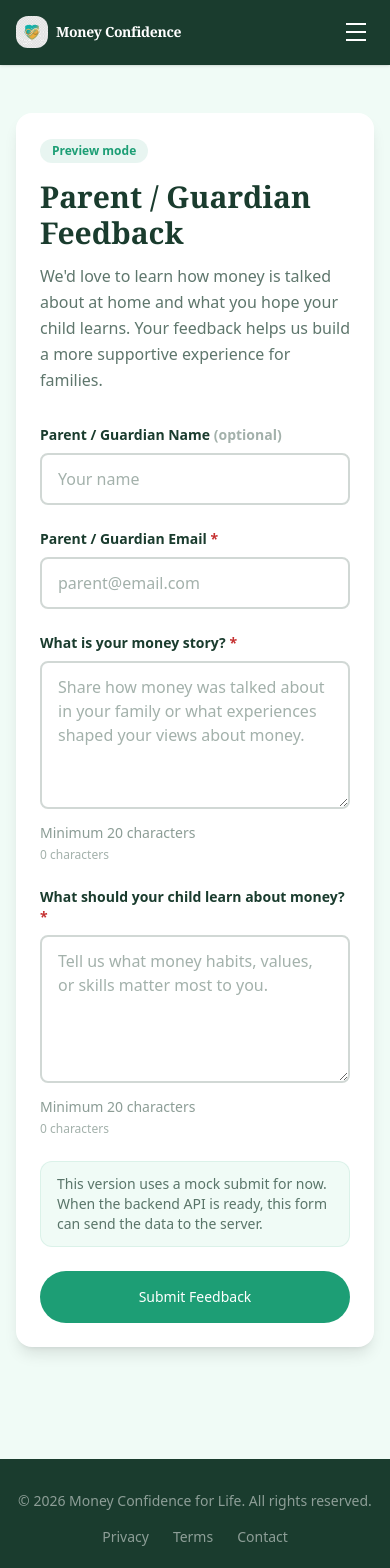
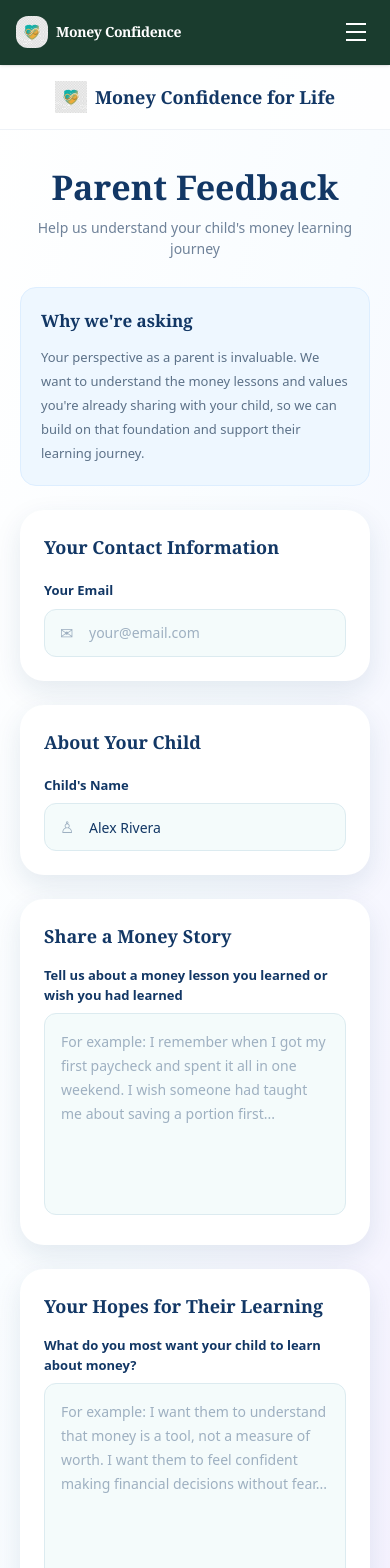
Before and after one commit to mahima-bcit/MCFL, a React (Vite) app in the folder Frontend/: page /parent-feedback in a window 390 px wide. Shown: the top 1568 px of the page. Built offline with nearby package versions, Linux system fonts and the light colour scheme.

Commit message:
parent-feedback-form

```diff
--- a/Frontend/src/pages/ParentFeedback.tsx
+++ b/Frontend/src/pages/ParentFeedback.tsx
@@ -1,284 +1,201 @@
 import { useState } from "react";
 import type { FormEvent } from "react";
 import { useParams } from "react-router-dom";
-import Button from "../components/ui/Button";
 
 type ParentFeedbackFormData = {
-  parentName: string;
   parentEmail: string;
+  childName: string;
   moneyStory: string;
   whatChildShouldLearn: string;
 };
 
-type ParentFeedbackErrors = Partial<Record<keyof ParentFeedbackFormData, string>>;
-
 const initialFormData: ParentFeedbackFormData = {
-  parentName: "",
   parentEmail: "",
+  childName: "Alex Rivera",
   moneyStory: "",
   whatChildShouldLearn: "",
 };
 
-function validateForm(data: ParentFeedbackFormData) {
-  const errors: ParentFeedbackErrors = {};
-
-  if (!data.parentEmail.trim()) {
-    errors.parentEmail = "Email is required.";
-  } else if (!/^\S+@\S+\.\S+$/.test(data.parentEmail)) {
-    errors.parentEmail = "Please enter a valid email address.";
-  }
-
-  if (!data.moneyStory.trim()) {
-    errors.moneyStory = "Please share your money story.";
-  } else if (data.moneyStory.trim().length < 20) {
-    errors.moneyStory = "Please write at least 20 characters.";
-  }
-
-  if (!data.whatChildShouldLearn.trim()) {
-    errors.whatChildShouldLearn = "Please tell us what your child should learn.";
-  } else if (data.whatChildShouldLearn.trim().length < 20) {
-    errors.whatChildShouldLearn = "Please write at least 20 characters.";
-  }
-
-  return errors;
-}
-
 export default function ParentFeedback() {
   const { token } = useParams();
-  const [formData, setFormData] = useState<ParentFeedbackFormData>(initialFormData);
-  const [errors, setErrors] = useState<ParentFeedbackErrors>({});
+  const [formData, setFormData] = useState(initialFormData);
   const [isSubmitting, setIsSubmitting] = useState(false);
-  const [isSubmitted, setIsSubmitted] = useState(false);
 
-  const handleChange = (
-    field: keyof ParentFeedbackFormData,
-    value: string,
-  ) => {
+  const handleChange = (field: keyof ParentFeedbackFormData, value: string) => {
     setFormData((current) => ({
       ...current,
       [field]: value,
     }));
-
-    setErrors((current) => {
-      if (!current[field]) {
-        return current;
-      }
-
-      const nextErrors = { ...current };
-      delete nextErrors[field];
-      return nextErrors;
-    });
   };
 
   const handleSubmit = async (event: FormEvent<HTMLFormElement>) => {
     event.preventDefault();
-
-    const validationErrors = validateForm(formData);
-    setErrors(validationErrors);
-
-    if (Object.keys(validationErrors).length > 0) {
-      return;
-    }
-
     setIsSubmitting(true);
-
-    await new Promise((resolve) => setTimeout(resolve, 900));
 
     console.log("Parent feedback submitted:", {
       token: token ?? null,
       ...formData,
     });
 
+    await new Promise((resolve) => setTimeout(resolve, 700));
     setIsSubmitting(false);
-    setIsSubmitted(true);
-  };
-
-  const handleSubmitAnotherResponse = () => {
-    setFormData(initialFormData);
-    setErrors({});
-    setIsSubmitted(false);
   };
 
   return (
-    <main>
-      <section className="px-4 py-12 md:py-16">
-        <div className="max-w-3xl mx-auto animate-fade-up">
-          <div className="bg-white rounded-2xl shadow-lg p-6 md:p-8">
-            <div className="mb-8">
-              <span className="inline-flex items-center rounded-full bg-primary/10 text-primary text-xs font-semibold px-3 py-1 mb-4">
-                {token ? "Invitation link detected" : "Preview mode"}
+    <main className="min-h-screen bg-gradient-to-br from-white via-[#f8fcff] to-[#f5f2ff] text-[#123765]">
+      <header className="border-b border-[#eef2f7] bg-white/80">
+        <div className="mx-auto flex h-16 max-w-[640px] items-center justify-center px-5">
+          <a href="/" className="flex items-center gap-2">
+            <img
+              src="/logo.png"
+              alt="Money Confidence for Life"
+              className="h-8 w-8"
+            />
+            <span className="font-display text-[18px] font-bold text-[#123765]">
+              Money Confidence for Life
             </span>
+          </a>
+        </div>
+      </header>
 
-              <h1 className="font-display text-3xl md:text-4xl font-bold text-nav mb-3">
-                Parent / Guardian Feedback
+      <section className="mx-auto max-w-[640px] px-5 pb-12 pt-9">
+        <div className="mb-7 text-center">
+          <h1 className="font-display text-[34px] font-bold leading-tight text-[#123765]">
+            Parent Feedback
           </h1>
-
-              <p className="text-nav/70 leading-relaxed">
-                We&apos;d love to learn how money is talked about at home and what
-                you hope your child learns. Your feedback helps us build a more
-                supportive experience for families.
+          <p className="mt-2 text-[14px] text-[#6f8299]">
+            Help us understand your child&apos;s money learning journey
           </p>
         </div>
 
-            {isSubmitted ? (
-              <div className="rounded-2xl border border-primary/20 bg-mint p-6 md:p-8 animate-fade-in">
-                <h2 className="font-display text-2xl font-bold text-nav mb-3">
-                  Thank you for sharing your feedback.
+        <form onSubmit={handleSubmit} className="space-y-6">
+          <div className="rounded-2xl border border-[#ddeeff] bg-[#eef7ff] p-5">
+            <h2 className="mb-3 font-display text-[17px] font-bold text-[#123765]">
+              Why we&apos;re asking
             </h2>
-                <p className="text-nav/70 leading-relaxed mb-6">
-                  Your input will help us support young people as they build
-                  money confidence for real life.
+            <p className="text-[13px] leading-6 text-[#5c7188]">
+              Your perspective as a parent is invaluable. We want to understand
+              the money lessons and values you&apos;re already sharing with your
+              child, so we can build on that foundation and support their
+              learning journey.
             </p>
-
-                <div className="flex flex-col sm:flex-row gap-3">
-                  <Button
-                    type="button"
-                    variant="primary"
-                    onClick={handleSubmitAnotherResponse}
-                    className="w-full sm:w-auto justify-center"
-                  >
-                    Submit another response
-                  </Button>
-                  <Button
-                    type="button"
-                    variant="outline"
-                    onClick={() => window.location.assign("/")}
-                    className="w-full sm:w-auto justify-center"
-                  >
-                    Back to home
-                  </Button>
-                </div>
-              </div>
-            ) : (
-              <form onSubmit={handleSubmit} className="space-y-6">
-                <div>
-                  <label
-                    htmlFor="parentName"
-                    className="block text-sm font-semibold text-nav mb-2"
-                  >
-                    Parent / Guardian Name <span className="text-nav/40">(optional)</span>
-                  </label>
-                  <input
-                    id="parentName"
-                    type="text"
-                    value={formData.parentName}
-                    onChange={(event) => handleChange("parentName", event.target.value)}
-                    placeholder="Your name"
-                    disabled={isSubmitting}
-                    className="w-full px-4 py-3 rounded-lg border-2 border-nav/20 text-nav placeholder-nav/40 focus:outline-none focus:border-primary transition-colors disabled:opacity-60"
-                  />
           </div>
 
-                <div>
+          <div className="rounded-3xl bg-white p-6 shadow-[0_10px_28px_rgba(18,55,101,0.10)]">
+            <h2 className="mb-5 font-display text-[18px] font-bold text-[#123765]">
+              Your Contact Information
+            </h2>
+
             <label
               htmlFor="parentEmail"
-                    className="block text-sm font-semibold text-nav mb-2"
+              className="mb-2 block text-[13px] font-bold text-[#123765]"
             >
-                    Parent / Guardian Email <span className="text-error">*</span>
+              Your Email
             </label>
+
+            <div className="relative">
+              <span className="absolute left-4 top-1/2 -translate-y-1/2 text-[#9eb0c1]">
+                ✉
+              </span>
               <input
                 id="parentEmail"
                 type="email"
                 value={formData.parentEmail}
-                    onChange={(event) => handleChange("parentEmail", event.target.value)}
-                    placeholder="parent@email.com"
-                    disabled={isSubmitting}
-                    className={`w-full px-4 py-3 rounded-lg border-2 text-nav placeholder-nav/40 focus:outline-none transition-colors disabled:opacity-60 ${
-                      errors.parentEmail
-                        ? "border-error focus:border-error"
-                        : "border-nav/20 focus:border-primary"
-                    }`}
+                onChange={(event) =>
+                  handleChange("parentEmail", event.target.value)
+                }
+                placeholder="your@email.com"
+                className="h-12 w-full rounded-xl border border-[#dcebf0] bg-[#f4fbfb] pl-11 pr-4 text-[14px] text-[#123765] outline-none placeholder:text-[#9eb0c1] focus:border-[#2f7df4]"
               />
-                  {errors.parentEmail ? (
-                    <p className="mt-2 text-sm text-error">{errors.parentEmail}</p>
-                  ) : null}
-                </div>
-
-                <div>
-                  <label
-                    htmlFor="moneyStory"
-                    className="block text-sm font-semibold text-nav mb-2"
-                  >
-                    What is your money story? <span className="text-error">*</span>
-                  </label>
-                  <textarea
-                    id="moneyStory"
-                    rows={5}
-                    value={formData.moneyStory}
-                    onChange={(event) => handleChange("moneyStory", event.target.value)}
-                    placeholder="Share how money was talked about in your family or what experiences shaped your views about money."
-                    disabled={isSubmitting}
-                    className={`w-full px-4 py-3 rounded-lg border-2 text-nav placeholder-nav/40 focus:outline-none transition-colors resize-y disabled:opacity-60 ${
-                      errors.moneyStory
-                        ? "border-error focus:border-error"
-                        : "border-nav/20 focus:border-primary"
-                    }`}
-                  />
-                  <div className="mt-2 flex flex-col items-start gap-1 sm:flex-row sm:items-center sm:justify-between sm:gap-4">
-                    {errors.moneyStory ? (
-                      <p className="text-sm text-error">{errors.moneyStory}</p>
-                    ) : (
-                      <p className="text-sm text-nav/50">Minimum 20 characters</p>
-                    )}
-                    <span className="text-xs text-nav/40">
-                      {formData.moneyStory.trim().length} characters
-                    </span>
             </div>
           </div>
 
-                <div>
+          <div className="rounded-3xl bg-white p-6 shadow-[0_10px_28px_rgba(18,55,101,0.10)]">
+            <h2 className="mb-5 font-display text-[18px] font-bold text-[#123765]">
+              About Your Child
+            </h2>
+
+            <label
+              htmlFor="childName"
+              className="mb-2 block text-[13px] font-bold text-[#123765]"
+            >
+              Child&apos;s Name
+            </label>
+
+            <div className="relative">
+              <span className="absolute left-4 top-1/2 -translate-y-1/2 text-[#9eb0c1]">
+                ♙
+              </span>
+              <input
+                id="childName"
+                type="text"
+                value={formData.childName}
+                onChange={(event) =>
+                  handleChange("childName", event.target.value)
+                }
+                placeholder="Alex Rivera"
+                className="h-12 w-full rounded-xl border border-[#dcebf0] bg-[#f4fbfb] pl-11 pr-4 text-[14px] text-[#123765] outline-none placeholder:text-[#9eb0c1] focus:border-[#2f7df4]"
+              />
+            </div>
+          </div>
+
+          <div className="rounded-3xl bg-white p-6 shadow-[0_10px_28px_rgba(18,55,101,0.10)]">
+            <h2 className="mb-4 font-display text-[18px] font-bold text-[#123765]">
+              Share a Money Story
+            </h2>
+
+            <label
+              htmlFor="moneyStory"
+              className="mb-2 block text-[13px] font-bold text-[#123765]"
+            >
+              Tell us about a money lesson you learned or wish you had learned
+            </label>
+
+            <textarea
+              id="moneyStory"
+              rows={7}
+              value={formData.moneyStory}
+              onChange={(event) =>
+                handleChange("moneyStory", event.target.value)
+              }
+              placeholder="For example: I remember when I got my first paycheck and spent it all in one weekend. I wish someone had taught me about saving a portion first..."
+              className="w-full resize-none rounded-xl border border-[#dcebf0] bg-[#f4fbfb] px-4 py-4 text-[14px] leading-6 text-[#123765] outline-none placeholder:text-[#9eb0c1] focus:border-[#2f7df4]"
+            />
+          </div>
+
+          <div className="rounded-3xl bg-white p-6 shadow-[0_10px_28px_rgba(18,55,101,0.10)]">
+            <h2 className="mb-4 font-display text-[18px] font-bold text-[#123765]">
+              Your Hopes for Their Learning
+            </h2>
+
             <label
               htmlFor="whatChildShouldLearn"
-                    className="block text-sm font-semibold text-nav mb-2"
+              className="mb-2 block text-[13px] font-bold text-[#123765]"
             >
-                    What should your child learn about money? <span className="text-error">*</span>
+              What do you most want your child to learn about money?
             </label>
+
             <textarea
               id="whatChildShouldLearn"
-                    rows={5}
+              rows={7}
               value={formData.whatChildShouldLearn}
               onChange={(event) =>
                 handleChange("whatChildShouldLearn", event.target.value)
               }
-                    placeholder="Tell us what money habits, values, or skills matter most to you."
-                    disabled={isSubmitting}
-                    className={`w-full px-4 py-3 rounded-lg border-2 text-nav placeholder-nav/40 focus:outline-none transition-colors resize-y disabled:opacity-60 ${
-                      errors.whatChildShouldLearn
-                        ? "border-error focus:border-error"
-                        : "border-nav/20 focus:border-primary"
-                    }`}
+              placeholder="For example: I want them to understand that money is a tool, not a measure of worth. I want them to feel confident making financial decisions without fear..."
+              className="w-full resize-none rounded-xl border border-[#dcebf0] bg-[#f4fbfb] px-4 py-4 text-[14px] leading-6 text-[#123765] outline-none placeholder:text-[#9eb0c1] focus:border-[#2f7df4]"
             />
-                  <div className="mt-2 flex flex-col items-start gap-1 sm:flex-row sm:items-center sm:justify-between sm:gap-4">
-                    {errors.whatChildShouldLearn ? (
-                      <p className="text-sm text-error">{errors.whatChildShouldLearn}</p>
-                    ) : (
-                      <p className="text-sm text-nav/50">Minimum 20 characters</p>
-                    )}
-                    <span className="text-xs text-nav/40">
-                      {formData.whatChildShouldLearn.trim().length} characters
-                    </span>
-                  </div>
           </div>
 
-                <div className="rounded-xl bg-mint border border-primary/10 px-4 py-3">
-                  <p className="text-sm text-nav/70">
-                    This version uses a mock submit for now. When the backend API is ready,
-                    this form can send the data to the server.
-                  </p>
-                </div>
-
-                <Button
+          <button
   type="submit"
-                      variant="primary"
   disabled={isSubmitting}
-                      className="w-full text-base py-4 justify-center"
+  className="flex h-14 w-full items-center justify-center gap-2 rounded-2xl bg-gradient-to-r from-[#2f7df4] to-[#6c3df4] text-[15px] font-bold text-white shadow-[0_14px_28px_rgba(47,125,244,0.32)] transition hover:scale-[1.01]"
 >
-                  {isSubmitting ? "Submitting..." : "Submit Feedback"}
-                </Button>
+  <span className="text-[18px] leading-none">➤</span>
+  <span>{isSubmitting ? "Submitting..." : "Submit Feedback"}</span>
+</button>
         </form>
-            )}
-          </div>
-        </div>
       </section>
     </main>
   );
```
Lines whose indentation alone changed are shown as unchanged.
